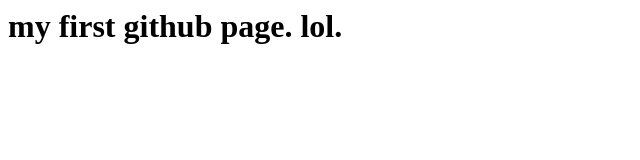
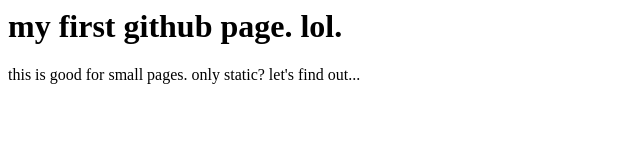
Before and after one commit to baiki/pages1, a plain HTML site: page index.html in a window 1280 px wide. Shown: the whole page, without its empty margins (0-640 px from the left). Drawn offline with Linux system fonts and the light colour scheme.

Commit message:
one more

```diff
--- a/index.html
+++ b/index.html
@@ -1 +1,2 @@
 <h1>my first github page. lol.</h1>
+<p>this is good for small pages. only static? let's find out...</p>
```
